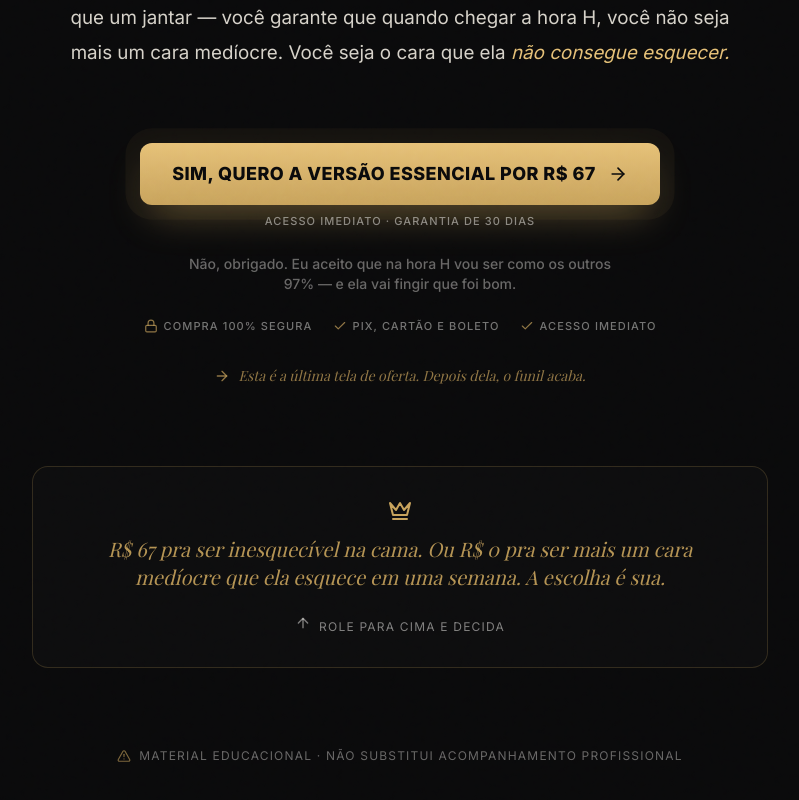
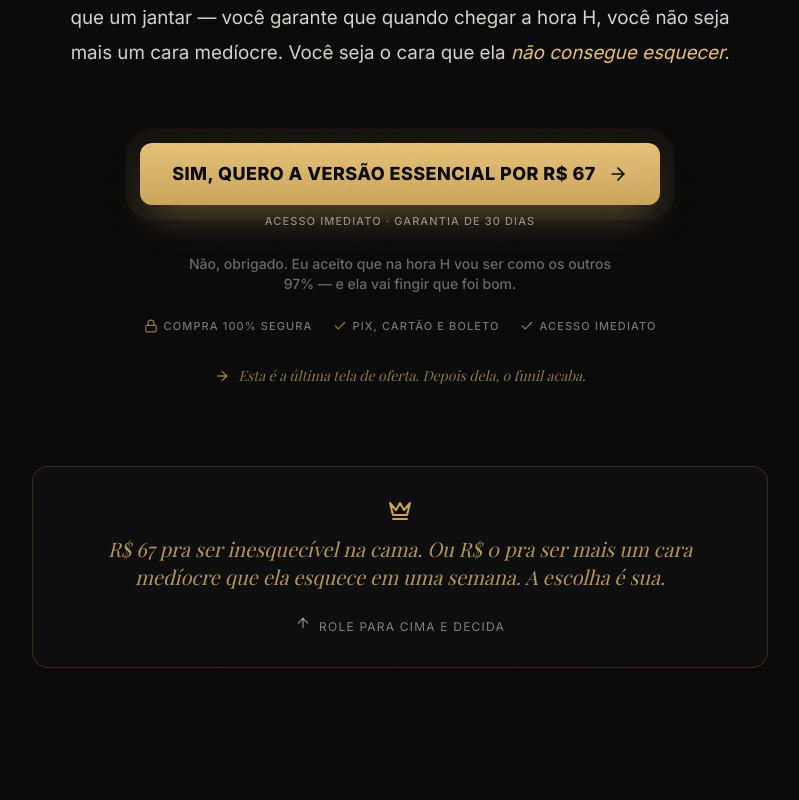
Before and after one commit to pagamentospablorodriguez-dev/AP-UP, a React (Vite) app: page /downsell2 in a window 1280 px wide. Shown: the part 2364-3164 px from the top of the page, without its empty margins (240-1039 px from the left). Built offline with nearby package versions, Linux system fonts and the light colour scheme; a web font is replaced by a local one.

Commit message:
Update Downsell2.tsx

```diff
--- a/src/screens/Downsell2.tsx
+++ b/src/screens/Downsell2.tsx
@@ -173,12 +173,6 @@ export default function Downsell2({ checkoutUrl, onNo }: Downsell2Props) {
         </div>
       </section>
 
-      <div className="mx-auto max-w-3xl px-4 pb-10 text-center">
-        <p className="reveal flex items-center justify-center gap-2 font-sans text-xs uppercase tracking-widest text-cream/40">
-          <AlertTriangle className="h-3.5 w-3.5 text-gold/60" />
-          Material educacional · Não substitui acompanhamento profissional
-        </p>
-      </div>
 
       <StickyCTA checkoutUrl={checkoutUrl} label="Adicionar Por R$ 67" />
     </div>
```
